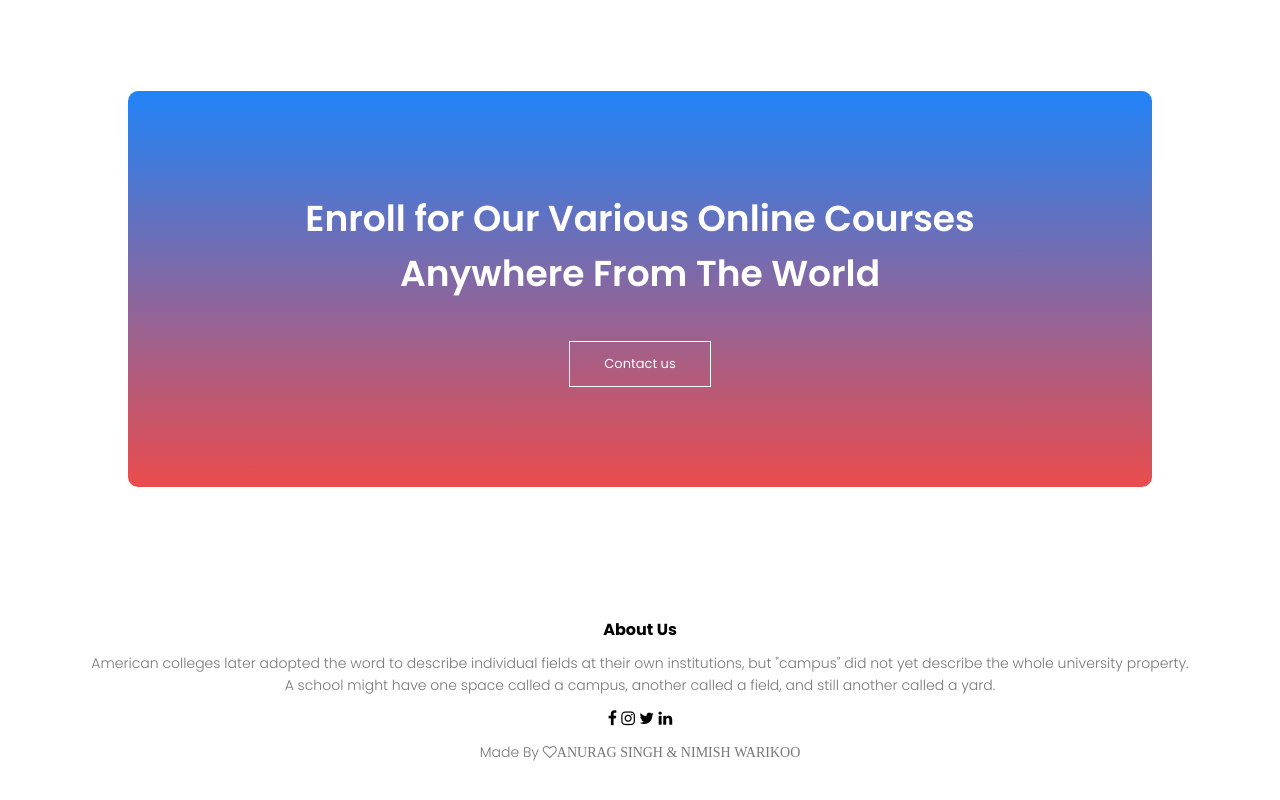
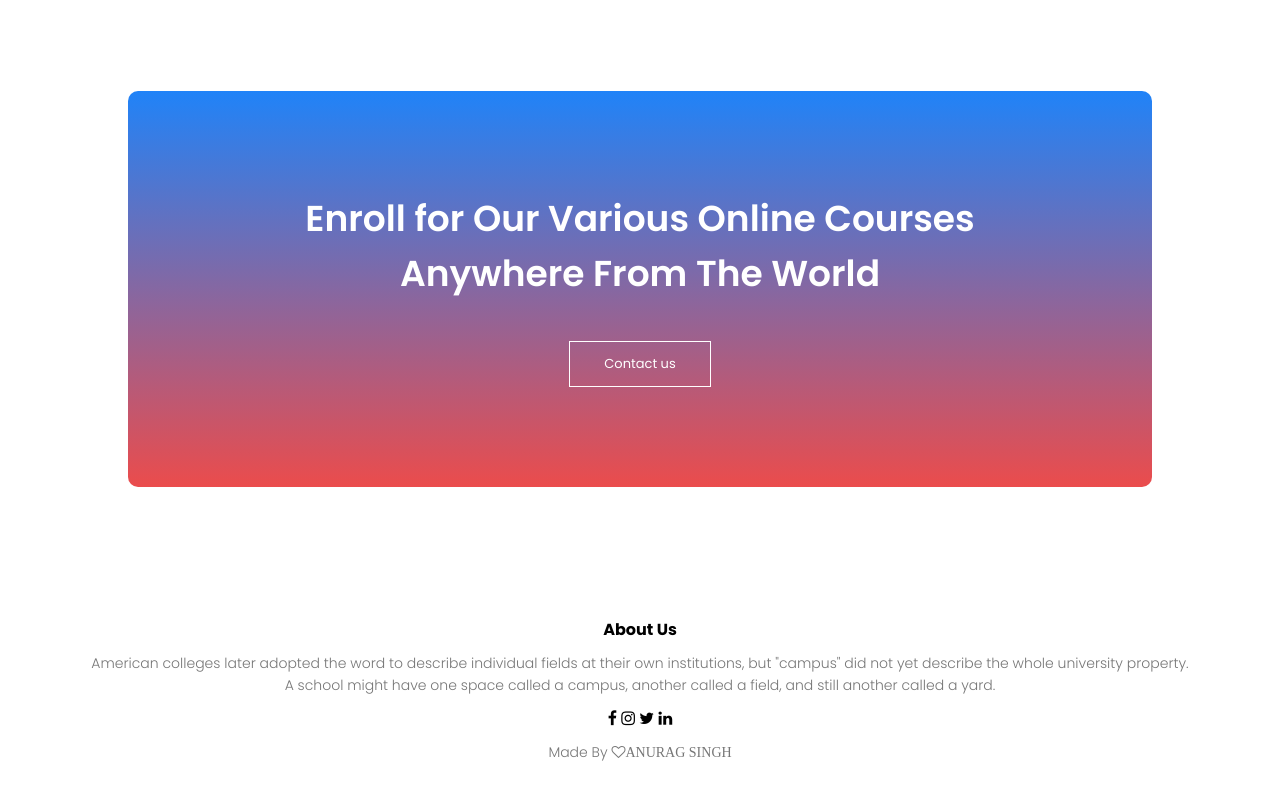
Before and after one commit to AnuragUnstoppable/DCU, a plain HTML site: page index.html in a window 1280 px wide. Shown: the part 3352-4152 px from the top of the page. Drawn offline with Linux system fonts and the light colour scheme; files that its build step writes are made by us from their sources; files whose address does not match are found by name.

Commit message:
Update index.html

```diff
--- a/index.html
+++ b/index.html
@@ -165,7 +165,7 @@
     <i class="fa fa-instagram"></i>
     <i class="fa fa-twitter"></i>
     <i class="fa fa-linkedin"></i>
-<p>Made By <i class="fa fa-heart-o">ANURAG SINGH & NIMISH WARIKOO </i></p>
+<p>Made By <i class="fa fa-heart-o">ANURAG SINGH </i></p>
     </div>
     </section>
 
```
